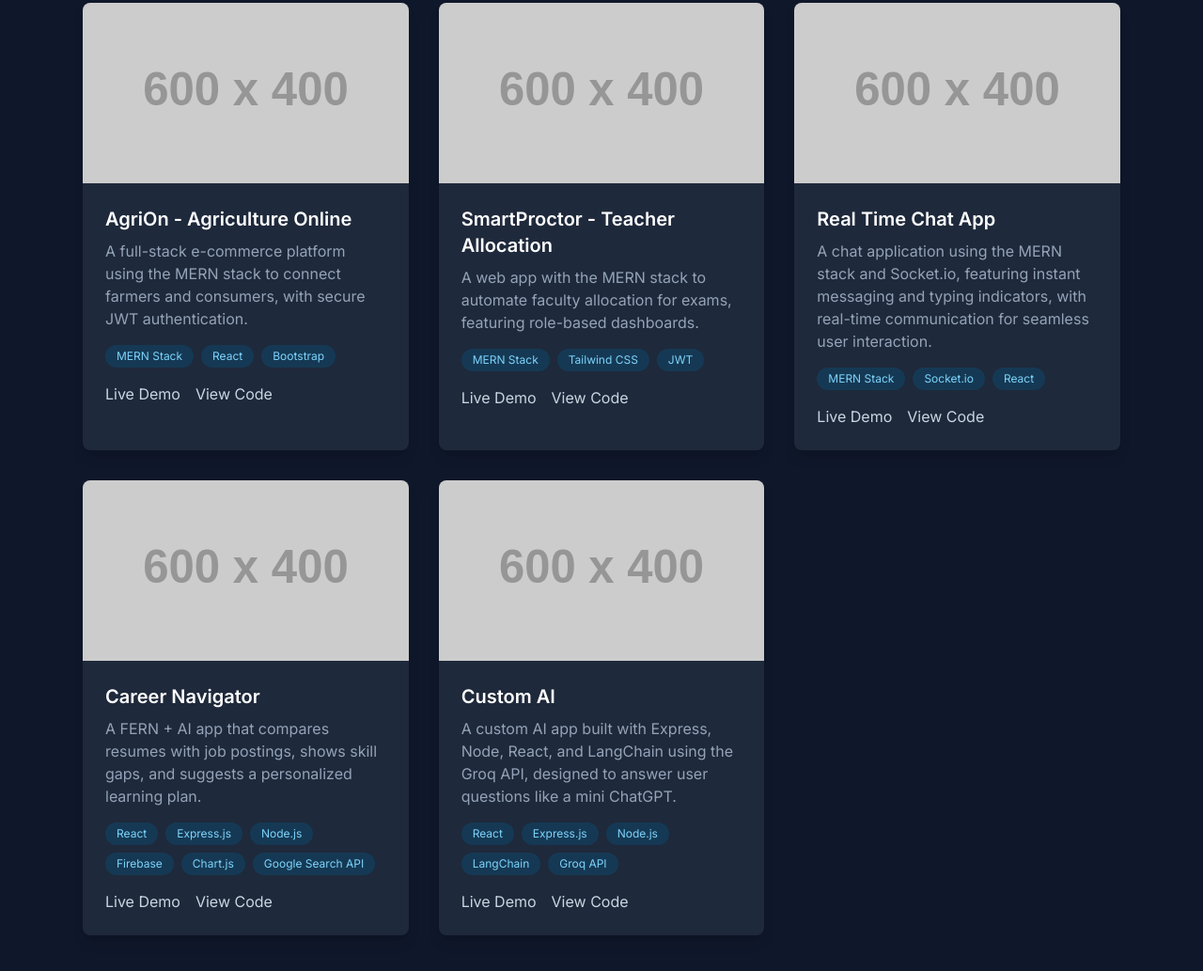
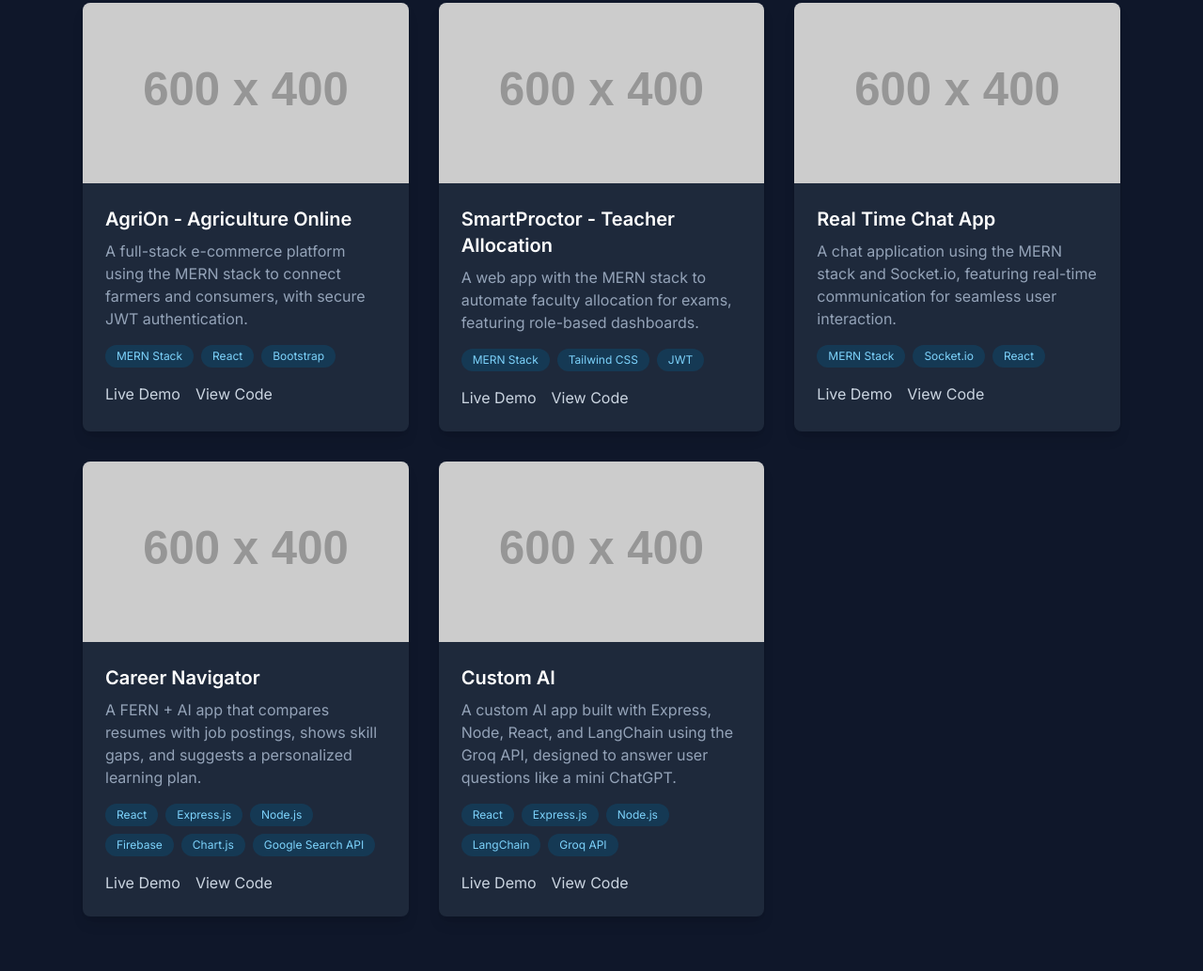
Before and after one commit to navdeepkandra/Portfolio_Website, a plain HTML site: page index.html in a window 1280 px wide. Shown: the part 1993-3026 px from the top of the page at 94% size. Drawn offline with nearby package versions, Linux system fonts and the light colour scheme; placeholder pictures from the web are drawn by us.

Commit message:
Description added

```diff
--- a/index.html
+++ b/index.html
@@ -152,7 +152,7 @@
                     <img src="https://placehold.co/600x400/0f172a/38bdf8?text=Chat+App&font=inter" alt="Real Time Chat App Project" class="w-full h-48 object-cover">
                     <div class="p-6">
                         <h3 class="text-xl font-semibold text-white mb-2">Real Time Chat App</h3>
-                        <p class="text-slate-400 mb-4">A chat application using the MERN stack and Socket.io, featuring instant messaging and typing indicators, with real-time communication for seamless user interaction.</p>
+                        <p class="text-slate-400 mb-4">A chat application using the MERN stack and Socket.io, featuring real-time communication for seamless user interaction.</p>
                          <div class="flex flex-wrap gap-2 mb-4">
                             <span class="text-xs bg-sky-900/50 text-sky-300 py-1 px-3 rounded-full">MERN Stack</span>
                             <span class="text-xs bg-sky-900/50 text-sky-300 py-1 px-3 rounded-full">Socket.io</span>
```
